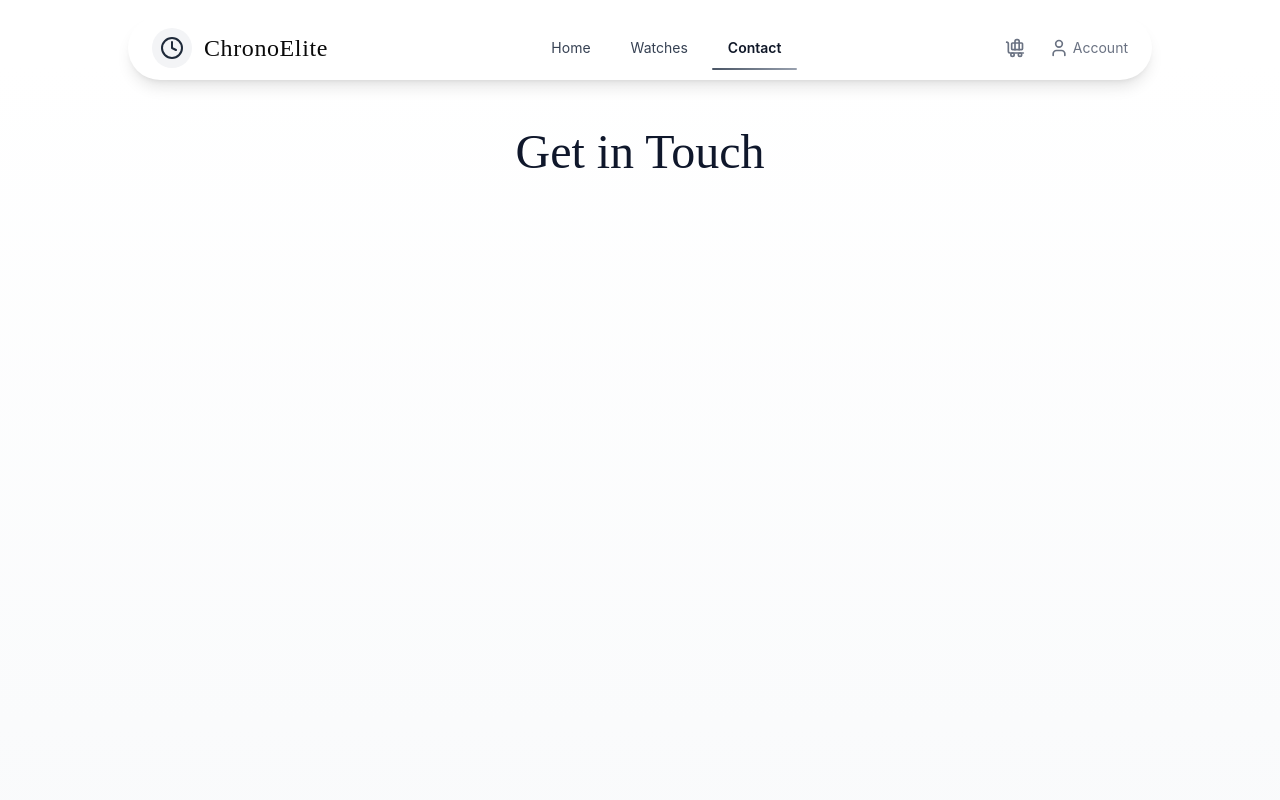
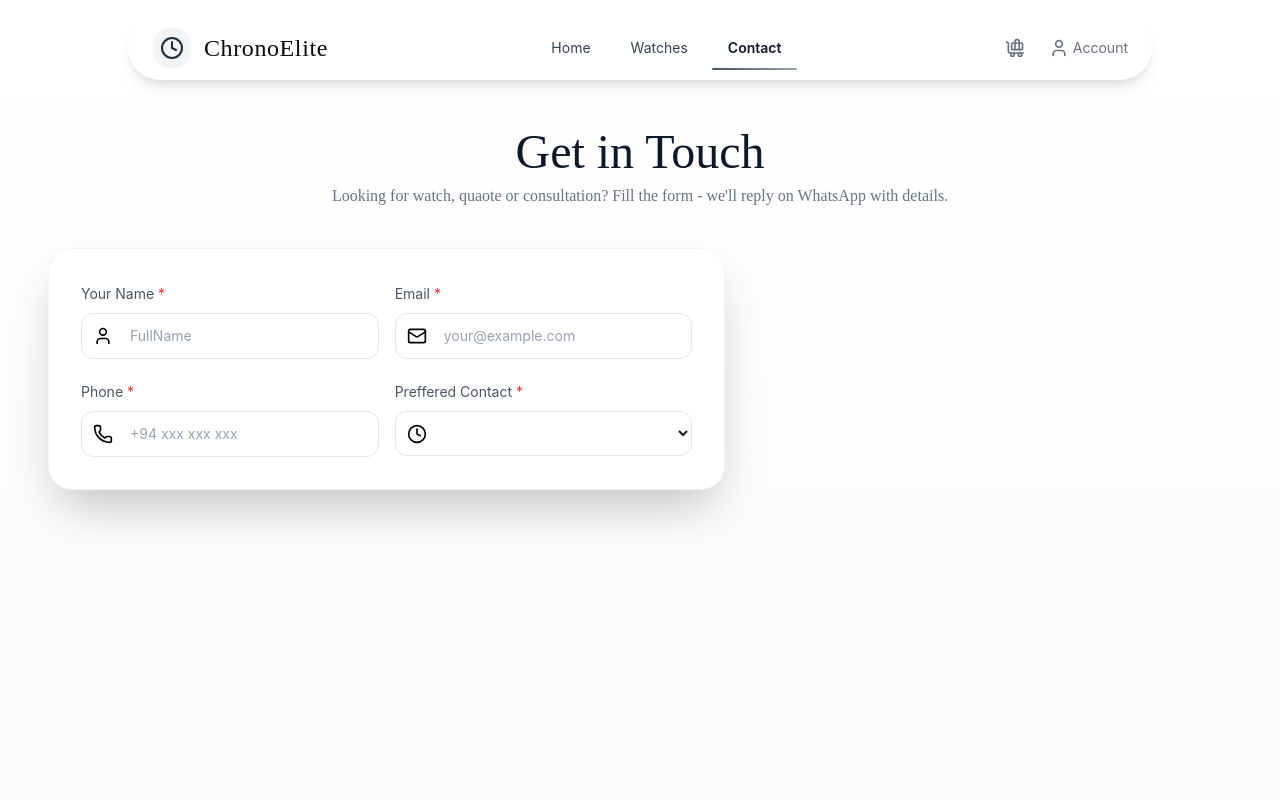
Before and after one commit to ChamalshaInduwara/E-Commerce, a React (Vite) app in the folder frontend/: page /contact in a window 1280 px wide. Shown: the top 800 px of the page. Built offline with nearby package versions, Linux system fonts and the light colour scheme.

Commit message:
feat: enhance ContactPage with input components and improved layout for user inquiries

```diff
--- a/frontend/src/components/ContactPage.jsx
+++ b/frontend/src/components/ContactPage.jsx
@@ -1,8 +1,135 @@
 import React, { useState } from 'react'
 import { contactPageStyles } from '../assets/dummyStyles';
+import { AlertCircle, Clock, Mail, Phone, User } from 'lucide-react';
+// Input with an icon on left
+function InputWithIcon({
+  icon,
+  label,
+  name,
+  value,
+  onChange,
+  placeholder,
+  error,
+  required,
+}) {
+  return (
+    <label className="block">
+      <span className={contactPageStyles.inputLabel}>
+        {label}{" "}
+        {required && <span className={contactPageStyles.requiredStar}>*</span>}
+      </span>
+      <div className={contactPageStyles.inputContainer}>
+        <div className={contactPageStyles.inputIconContainer}>{icon}</div>
+        <input
+          name={name}
+          value={value}
+          onChange={onChange}
+          placeholder={placeholder}
+          required={required}
+          className={`${contactPageStyles.inputBase} ${
+            error ? contactPageStyles.inputError : contactPageStyles.inputNormal
+          }`}
+        />
+      </div>
+      {error && (
+        <p className={contactPageStyles.errorMessage}>
+          <AlertCircle className="w-3 h-3" />
+          {error}
+        </p>
+      )}
+    </label>
+  );
+}
+
+// Select with icon
+function SelectWithIcon({
+  icon,
+  label,
+  name,
+  value,
+  onChange,
+  options = [],
+  error,
+  required,
+}) {
+  return (
+    <label className="block">
+      <span className={contactPageStyles.inputLabel}>
+        {label}{" "}
+        {required && <span className={contactPageStyles.requiredStar}>*</span>}
+      </span>
+      <div className={contactPageStyles.inputContainer}>
+        <div className={contactPageStyles.inputIconContainer}>{icon}</div>
+        <select
+          name={name}
+          value={value}
+          onChange={onChange}
+          required={required}
+          className={`${contactPageStyles.inputBase} ${
+            error ? contactPageStyles.inputError : contactPageStyles.inputNormal
+          }`}
+        >
+          {options.map((o) => (
+            <option key={o} value={o}>
+              {o}
+            </option>
+          ))}
+        </select>
+      </div>
+    </label>
+  );
+}
+
+// Creative card used on right side
+function CreativeCard({
+  title,
+  subtitle,
+  icon,
+  ctaText,
+  ctaOnClick,
+  accent = "amber",
+}) {
+  // accent controls small color variants
+  const accentBg =
+    accent === "indigo"
+      ? contactPageStyles.accentIndigo
+      : contactPageStyles.accentAmber;
+  const buttonClass =
+    accent === "indigo"
+      ? contactPageStyles.buttonIndigo
+      : contactPageStyles.buttonAmber;
+
+  return (
+    <div className={`${contactPageStyles.creativeCardBase} ${accentBg}`}>
+      <div className="flex items-start gap-4">
+        <div className={contactPageStyles.creativeCardIconContainer}>
+          {icon}
+        </div>
+        <div className="flex-1">
+          <div
+            className={contactPageStyles.creativeCardTitle}
+            style={{ fontFamily: "'Playfair Display', serif" }}
+          >
+            {title}
+          </div>
+          <p className={contactPageStyles.creativeCardSubtitle}>{subtitle}</p>
+        </div>
+      </div>
+
+      <div className="mt-4">
+        <button
+          onClick={ctaOnClick}
+          className={`${contactPageStyles.creativeCardButtonBase} ${buttonClass}`}
+        >
+          {ctaText}
+        </button>
+      </div>
+    </div>
+  );
+}
 
 const ContactPage = () => {
-     const WHATSAPP_NUMBER = "918299431275";
+     const WHATSAPP_NUMBER = "94871234567"; // Replace with your WhatsApp number in international format without '+' or dashes
 
   const initialForm = {
     name: "",
@@ -112,13 +239,70 @@ const ContactPage = () => {
                 }}
                 >
                     Get in Touch
+                </h1>
+                <p style={{fontFamily: "'Playfair Display', serif"
+                }}
+                className={contactPageStyles.pageSubtitle}>
+                    Looking for watch, quaote or consultation? Fill the form - we'll reply on WhatsApp with details.
 
-                </h1>
-
+                </p>
             </div>
 
+            <div className={contactPageStyles.mainGrid}>
+                <div className={contactPageStyles.leftColumn}>
+                    <div className={contactPageStyles.formCard}>
+                        <form onSubmit={handleSubmit} className={contactPageStyles.form}>
+                            <div className={contactPageStyles.inputGrid}>
+                                <InputWithIcon
+                                icon={<User className="w-5 h-5 text-black" />}
+                                label="Your Name"
+                                name="name"
+                                value={form.name}
+                                onChange={handleChange}
+                                placeholder="FullName"
+                                error={errors.name}
+                                required
+                                />
+
+                                  <InputWithIcon
+                                icon={<Mail className="w-5 h-5 text-black" />}
+                                label="Email"
+                                name="email"
+                                value={form.email}
+                                onChange={handleChange}
+                                placeholder="your@example.com"
+                                error={errors.email}
+                                required
+                                />
+                            </div>
+                            <div className={contactPageStyles.inputGrid}>
+                                  <InputWithIcon
+                                icon={<Phone className="w-5 h-5 text-black" />}
+                                label="Phone"
+                                name="phone"
+                                value={form.phone}
+                                onChange={handleChange}
+                                placeholder="+94 xxx xxx xxx"
+                                error={errors.phone}
+                                required
+                                />
+
+                                <SelectWithIcon
+                                icon={<Clock className="w-5 h-5 text-black" />}
+                                label="Preffered Contact"
+                                name="contactMethod"
+                                value={form.contactMethod}
+                                onChange={handleChange}
+                                placeholder={["WhatsApp", "Phone Call", "Email"]}
+                                error={errors.contactMethod}
+                                required
+                                />
+                            </div>
+                        </form>
+                    </div>
+                </div>
+            </div>
         </div>
-
     </div>
   )
 }
```
